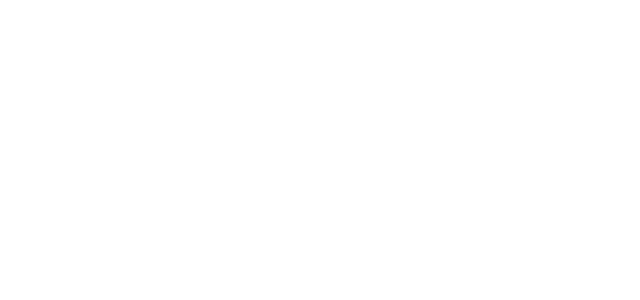
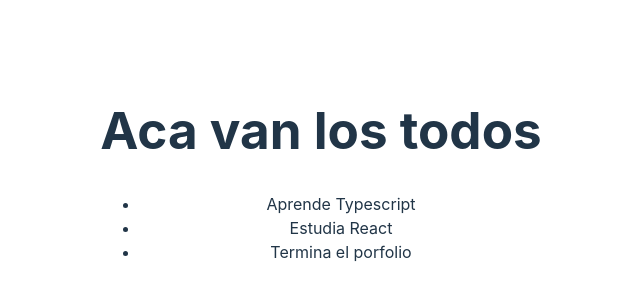
Before and after one commit to nicovalor/nicoTodoAppWithTypescript, a React (Vite) app: page / in a window 1280 px wide. Shown: the part 226-526 px from the top of the page, without its empty margins (319-959 px from the left). Built offline with nearby package versions, Linux system fonts and the light colour scheme.

Commit message:
Add list of Todos

```diff
--- a/src/App.tsx
+++ b/src/App.tsx
@@ -1,11 +1,16 @@
+import { useState } from 'react'
 import './App.css'
+import { mockTodos } from './utils/mocks'
+import { Todos } from './components/Todos'
 
 function App():JSX.Element {
 
+  const [todos] = useState(mockTodos)
 
   return (
     <>
-
+      <h1>Aca van los todos</h1>
+      <Todos todos={todos} />
     </>
   )
 }
--- /dev/null
+++ b/src/components/Todos.tsx
@@ -0,0 +1,21 @@
+import { type ListOfTodos } from "../utils/types"
+
+interface Props {
+    todos: ListOfTodos
+}
+
+export const Todos: React.FC<Props> = ( { todos } )=>{
+    return (
+        <>
+            <ul>
+                {todos.map(  task  => {
+                    return (
+                        <li key={task.id}>
+                            {task.title}
+                        </li>
+                    )
+                })}
+            </ul>
+        </>
+    )
+}
--- /dev/null
+++ b/src/utils/mocks.ts
@@ -0,0 +1,17 @@
+export const mockTodos = [
+    {
+        id:"1",
+        title: "Aprende Typescript",
+        done: true
+    },
+    {
+        id:"2",
+        title: "Estudia React",
+        done: true
+    },
+    {
+        id:"e",
+        title: "Termina el porfolio",
+        done: false
+    }
+]
```
Also changed, not shown: src/components/Todo.tsx (added, +19 -0 lines), .eslintrc.cjs, src/utils/types.d.ts (added).
